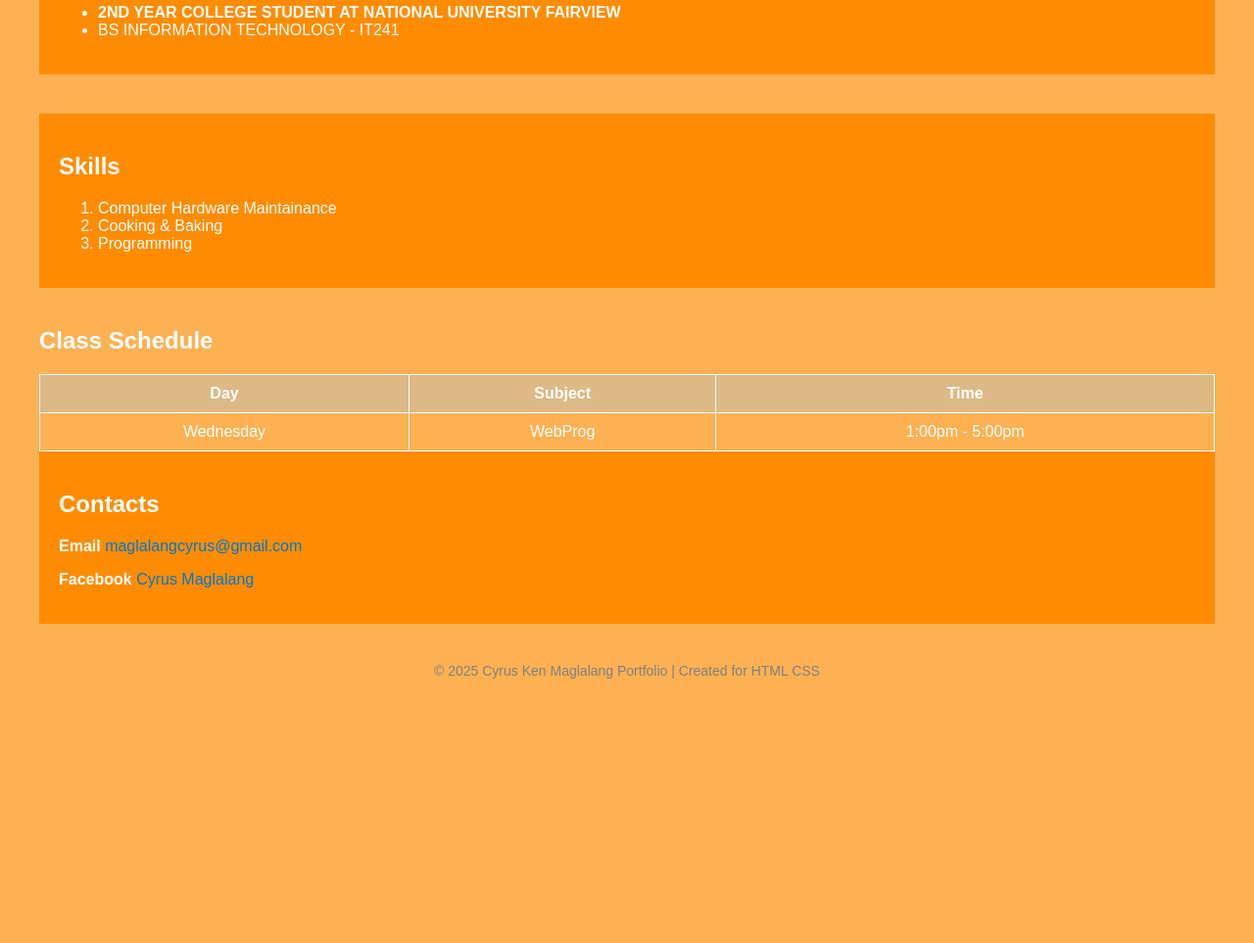
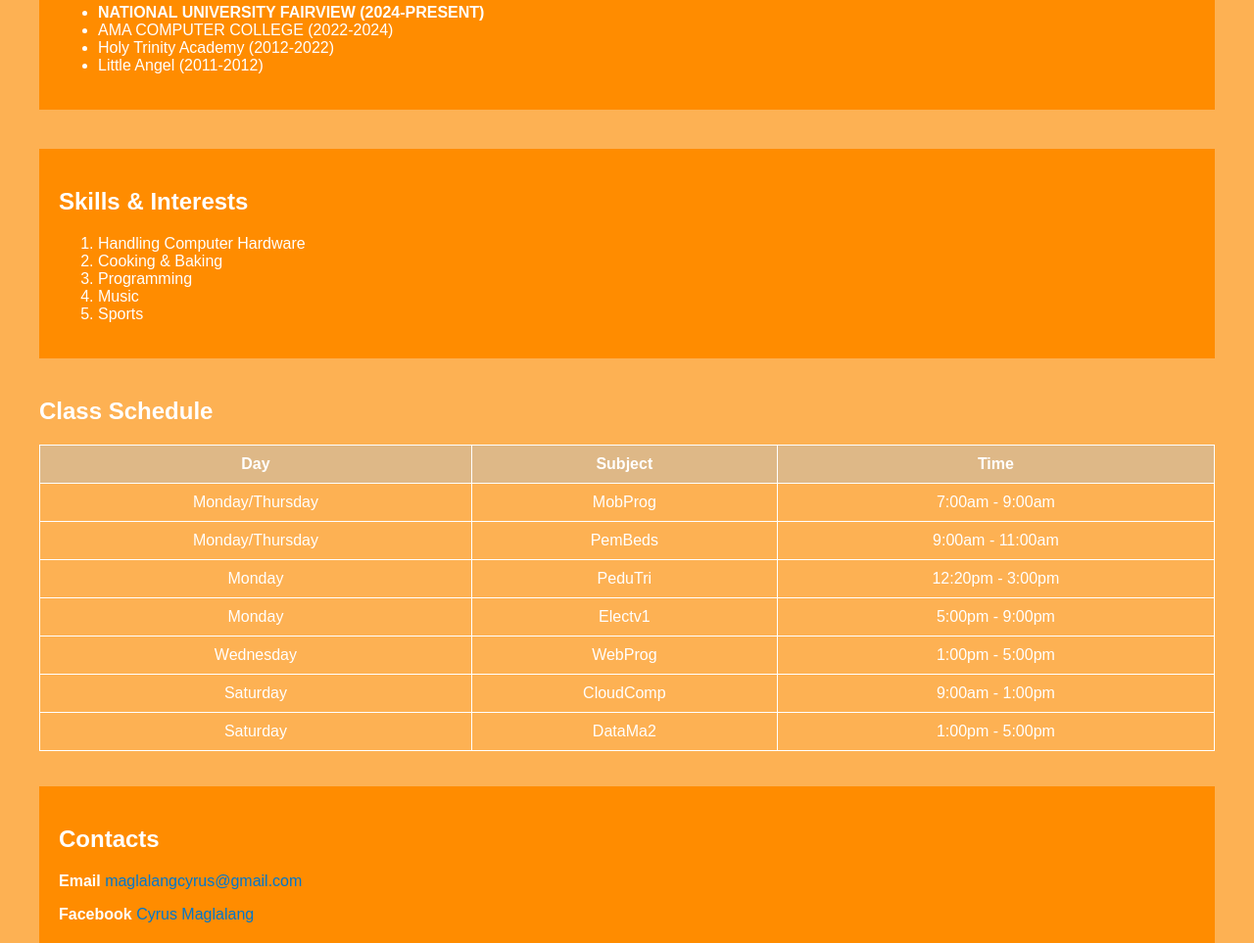
Before and after one commit to Daburi-Shaburi/Portfolio, a plain HTML site: page index.html in a window 1280 px wide. Shown: the part 792-1755 px from the top of the page at 98% size. Before the commit the page ends 1525 px from the top, so only its background shows below. Drawn offline with Linux system fonts and the light colour scheme.

Commit message:
initial commit -portfolio

```diff
--- a/index.html
+++ b/index.html
@@ -24,17 +24,21 @@
     <div class="section">
         <h2>Education</h2>
         <ul>
-            <li><strong>2ND YEAR COLLEGE STUDENT AT NATIONAL UNIVERSITY FAIRVIEW</strong></li>
-            <li>BS INFORMATION TECHNOLOGY - IT241</li>
+            <li><strong>NATIONAL UNIVERSITY FAIRVIEW (2024-PRESENT)</strong></li>
+            <li>AMA COMPUTER COLLEGE (2022-2024)</li>
+            <li>Holy Trinity Academy (2012-2022)</li>
+            <li>Little Angel (2011-2012)</li>
         </ul>
     </div>
 
     <div class="section">
-        <h2>Skills</h2>
+        <h2>Skills & Interests</h2>
         <ol>
-            <li>Computer Hardware Maintainance</li>
+            <li>Handling Computer Hardware</li>
             <li>Cooking & Baking</li>
             <li>Programming</li>
+            <li>Music</li>
+            <li>Sports</li>
         </ol>
     </div>
 
@@ -46,14 +50,51 @@
                 <th>Subject</th>
                 <th>Time</th>
             </tr>
+
+            <tr>
+                <td>Monday/Thursday</td>
+                <td>MobProg</td>
+                <td>7:00am - 9:00am</td>
+            </tr>
+
+            <tr>
+                <td>Monday/Thursday</td>
+                <td>PemBeds</td>
+                <td>9:00am - 11:00am</td>
+            </tr>
+
+            <tr>
+                <td>Monday</td>
+                <td>PeduTri</td>
+                <td>12:20pm - 3:00pm</td>
+            </tr>
+
+            <tr>
+                <td>Monday</td>
+                <td>Electv1</td>
+                <td>5:00pm - 9:00pm</td>
+            </tr>
+
             <tr>
                 <td>Wednesday</td>
                 <td>WebProg</td>
                 <td>1:00pm - 5:00pm</td>
             </tr>
+
+            <tr>
+                <td>Saturday</td>
+                <td>CloudComp</td>
+                <td>9:00am - 1:00pm</td>
+            </tr>
+
+            <tr>
+                <td>Saturday</td>
+                <td>DataMa2</td>
+                <td>1:00pm - 5:00pm</td>
+            </tr>
         </table>
     </div>
-
+<br><br>
     <div class="section">
         <h2>Contacts</h2>
         <p><strong>Email </strong><a href="mailto:maglalangcyrus@gmail.com"> maglalangcyrus@gmail.com </a></p>
```
